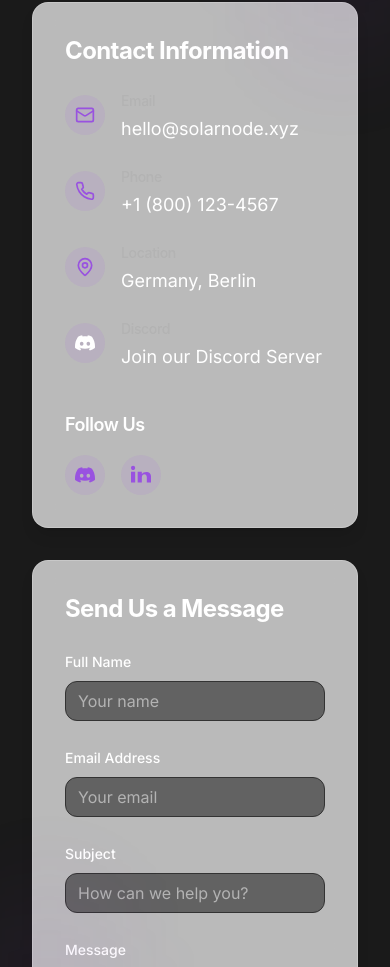
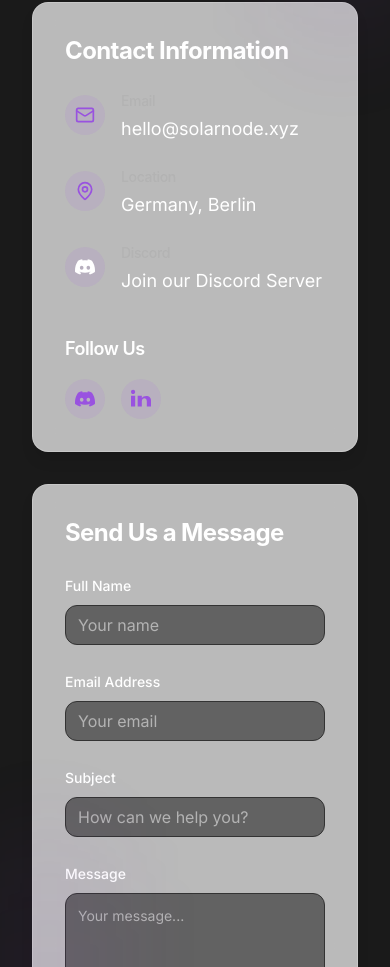
Before and after one commit to evoaem/cloudwave-connect, a React (Vite) app: page / in a window 390 px wide. Shown: the part 6754-7721 px from the top of the page. Built offline with nearby package versions, Linux system fonts and the light colour scheme; a web font is replaced by a local one.

Commit message:
Remove phone number from contact
Removes the phone number entry from the contact information section.

```diff
--- a/src/components/Contact.tsx
+++ b/src/components/Contact.tsx
@@ -1,9 +1,8 @@
-
 import { useEffect, useRef } from 'react';
 import { Button } from '@/components/ui/button';
 import { Input } from "@/components/ui/input";
 import { Textarea } from "@/components/ui/textarea";
-import { Mail, MapPin, Phone } from 'lucide-react';
+import { Mail, MapPin } from 'lucide-react';
 
 // Custom Discord logo component
 const DiscordLogo = () => (
@@ -73,18 +72,6 @@ const Contact = () => {
                     <h4 className="text-sm font-medium text-muted-foreground mb-1">Email</h4>
                     <a href="mailto:hello@solarnode.xyz" className="text-lg hover:text-primary transition-colors">
                       hello@solarnode.xyz
-                    </a>
-                  </div>
-                </div>
-
-                <div className="flex items-start">
-                  <div className="w-10 h-10 rounded-full bg-primary/10 flex items-center justify-center flex-shrink-0 mt-1">
-                    <Phone className="h-5 w-5 text-primary" />
-                  </div>
-                  <div className="ml-4">
-                    <h4 className="text-sm font-medium text-muted-foreground mb-1">Phone</h4>
-                    <a href="tel:+18001234567" className="text-lg hover:text-primary transition-colors">
-                      +1 (800) 123-4567
                     </a>
                   </div>
                 </div>
```
